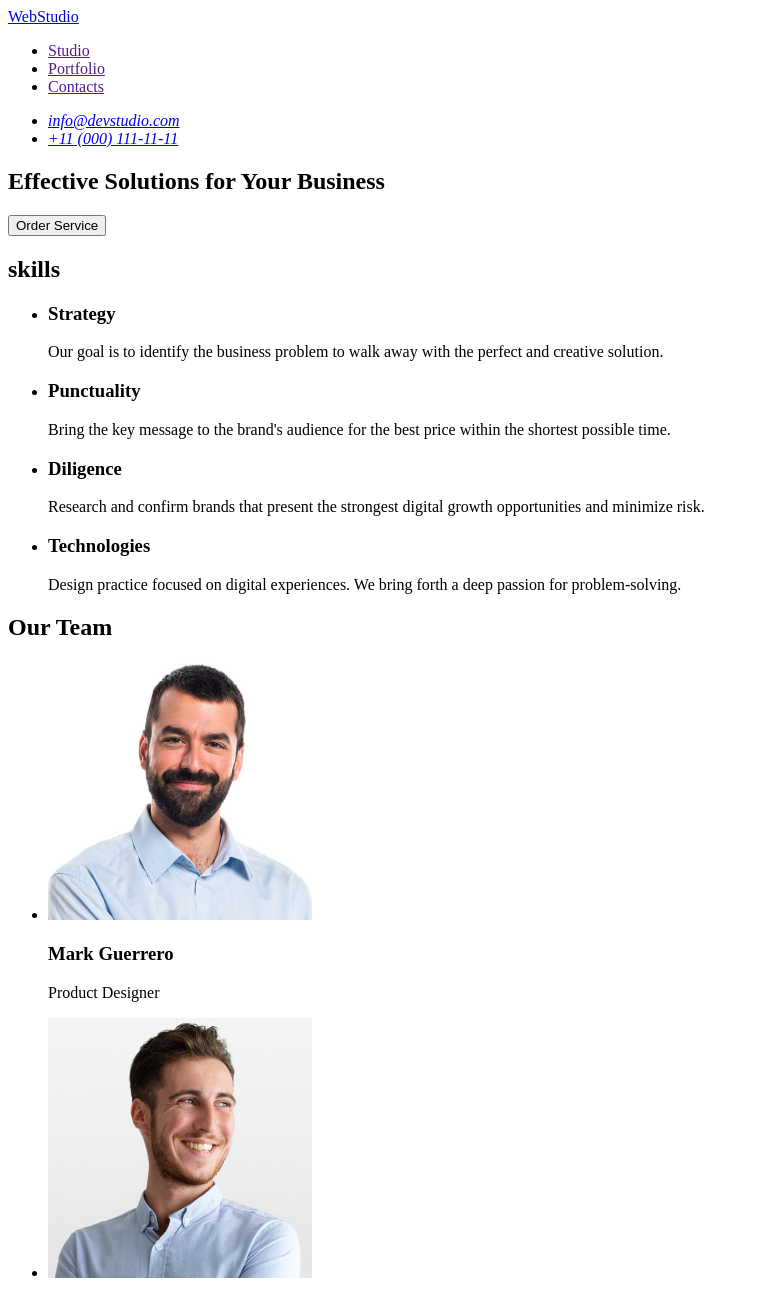
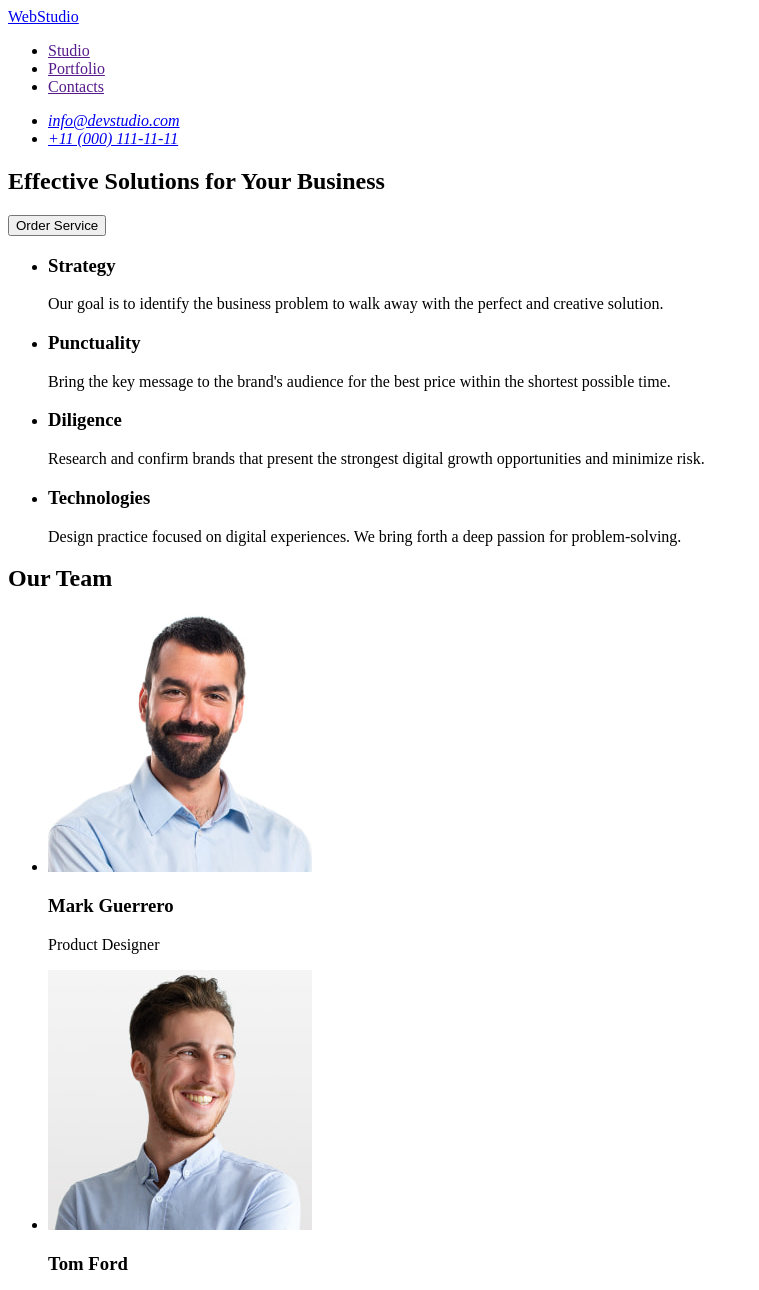
Before and after one commit to YuriiMakoveichuk/goit-markup-hw-01, a plain HTML site: page index.html in a window 1280 px wide. Shown: the top 1290 px of the page, without its empty margins (0-759 px from the left). Drawn offline with Linux system fonts and the light colour scheme.

Commit message:
modifi index file

```diff
--- a/index.html
+++ b/index.html
@@ -28,21 +28,18 @@
     <main>
       <!-- Title -->
       <section>
-        <div>
         <h1>Effective Solutions for Your Business</h1>
         <button type="button">Order Service</button>
-        </div>
       </section>
+      <!-- Our advantages -->
       <section>
-        <!-- Skills -->
-        <div>
-          <h2>skills</h2>
+        <h2 hidden>Our advantages</h2>
         <ul>
           <li>
             <h3>Strategy</h3>
             <p>
-                Our goal is to identify the business problem to walk away with
-                the perfect and creative solution.
+              Our goal is to identify the business problem to walk away with the
+              perfect and creative solution.
             </p>
           </li>
           <li>
@@ -67,11 +64,9 @@
             </p>
           </li>
         </ul>
-        </div>
       </section>
       <!-- Team -->
       <section>
-        <div>
         <h2>Our Team</h2>
         <ul>
           <li>
@@ -107,7 +102,6 @@
             <p>UI Designer</p>
           </li>
         </ul>
-        </div>
       </section>
     </main>
 
```
Lines whose indentation alone changed are shown as unchanged.
